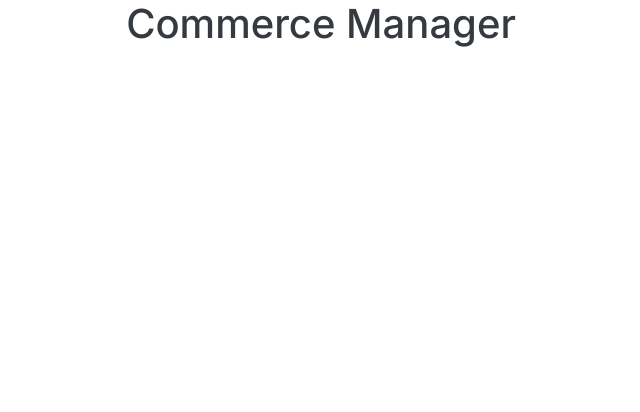
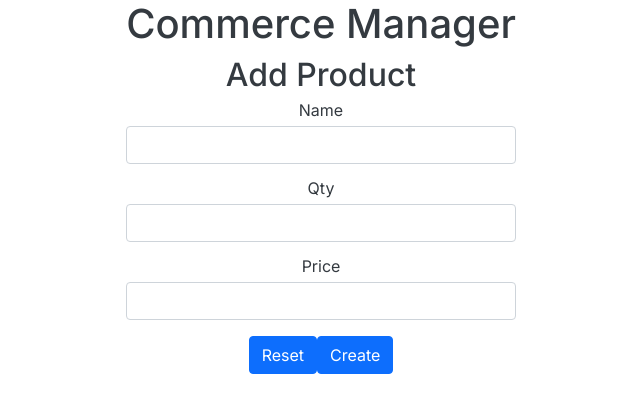
Before and after one commit to waeeelhajji/ecommerce-manager, a React (Create React App) app in the folder ecommerce-manager/: page /product/new in a window 1280 px wide. Shown: the top 412 px of the page, without its empty margins (319-959 px from the left). Built offline with nearby package versions, Linux system fonts and the light colour scheme.

Commit message:
done with details and delete

```diff
--- a/ecommerce-manager/package.json
+++ b/ecommerce-manager/package.json
@@ -15,8 +15,8 @@
     "nodemon": "^2.0.14",
     "react": "^17.0.2",
     "react-dom": "^17.0.2",
-    "react-router": "^5.0.0",
-    "react-router-dom": "^5.0.0",
+    "react-router": "^5.1.0",
+    "react-router-dom": "^5.3.0",
     "react-scripts": "4.0.3",
     "web-vitals": "^1.0.1"
   },
--- a/ecommerce-manager/public/index.html
+++ b/ecommerce-manager/public/index.html
@@ -2,7 +2,7 @@
 <html lang="en">
   <head>
     <meta charset="utf-8" />
-    <link rel="icon" href="%PUBLIC_URL%/favicon.ico" />
+
     <link href="https://maxcdn.bootstrapcdn.com/font-awesome/4.7.0/css/font-awesome.min.css" rel="stylesheet" />
 
     <meta name="viewport" content="width=device-width, initial-scale=1" />
@@ -11,22 +11,8 @@
       name="description"
       content="Web site created using create-react-app"
     />
-    <link rel="apple-touch-icon" href="%PUBLIC_URL%/logo192.png" />
-    <!--
-      manifest.json provides metadata used when your web app is installed on a
-      user's mobile device or desktop. See https://developers.google.com/web/fundamentals/web-app-manifest/
-    -->
-    <link rel="manifest" href="%PUBLIC_URL%/manifest.json" />
-    <!--
-      Notice the use of %PUBLIC_URL% in the tags above.
-      It will be replaced with the URL of the `public` folder during the build.
-      Only files inside the `public` folder can be referenced from the HTML.
 
-      Unlike "/favicon.ico" or "favicon.ico", "%PUBLIC_URL%/favicon.ico" will
-      work correctly both with client-side routing and a non-root public URL.
-      Learn how to configure a non-root public URL by running `npm run build`.
-    -->
-    <title>React App</title>
+    <title>Technical Test</title>
   </head>
   <body>
     <noscript>You need to enable JavaScript to run this app.</noscript>
--- a/ecommerce-manager/src/App.js
+++ b/ecommerce-manager/src/App.js
@@ -1,7 +1,7 @@
 import { Redirect, Route, Switch } from 'react-router';
 import ListOfProd from "./components/ListOfProd"
 import Product from './components/ProductsUPDE';
-import NewProd from "./components/AddProd"
+import AddProd from "./components/AddProd"
 import './App.css';
 function App() {
   return (
@@ -13,7 +13,7 @@ function App() {
          </Route>
          <Route exact path ="/products" component={ListOfProd} />
          <Route exact path ="/products/:id" component={Product}/>
-         <Route exact path ="/products/new" component={NewProd}/>
+         <Route exact path ="/product/new" component={AddProd}/>
 
        </Switch>
     </div>
--- a/ecommerce-manager/src/components/AddProd.jsx
+++ b/ecommerce-manager/src/components/AddProd.jsx
@@ -1,9 +1,49 @@
-import React from 'react'
+import React , { useState } from 'react'
+import Axios from 'axios'
+
 
 const AddProd = () => {
+    const [Name,setName]=useState("")
+    const [Qtys,setQty]=useState("")
+    const [Prices,setPrice]=useState("")
+
+
+
+    const addProduct = ()=>{
+        if(Name.length<3 || Qtys<=0 || Prices<=0){
+            alert("**Products must contain a Name at least three characters** **QTy Must contain a Qty more then 0** **Must have Price** ")
+        }else{
+            Axios.post('http://localhost:3001/postprod',
+            {name:Name,Qty:Qtys,Price:Prices
+          }).then(()=>{
+            alert("done")
+          })
+
+        }
+  }
+
+
+
     return (
         <div>
+            <h2>Add Product</h2>
+ <form>
+  <div class="mb-3">
+    <label for="exampleInputEmail1" class="form-label">Name</label>
+    <input type="text" class="form-control" id="exampleInputEmail1" aria-describedby="emailHelp" onChange={(event)=>{setName(event.target.value)}}/>
+  </div>
+  <div class="mb-3">
+    <label for="exampleInputPassword1" class="form-label">Qty</label>
+    <input type="number" class="form-control" id="exampleInputPassword1" onChange={(event)=>{setQty(event.target.value)}}/>
+  </div>
+  <div class="mb-3">
+    <label for="exampleInputPassword1" class="form-label">Price</label>
+    <input type="number" class="form-control" id="exampleInputPassword1" onChange={(event)=>{setPrice(event.target.value)}}/>
+  </div>
+  <button type="submit" class="btn btn-primary">Reset</button>
+  <button type="submit" class="btn btn-primary"  onClick={addProduct}>Create</button>
 
+</form>
         </div>
     )
 }
--- a/ecommerce-manager/src/components/ListOfProd.jsx
+++ b/ecommerce-manager/src/components/ListOfProd.jsx
@@ -1,4 +1,5 @@
 import React, { useState, useEffect } from 'react';
+import { Link ,NavLink } from 'react-router-dom';
 import Axios from 'axios';
 
 const ListOfProd = () => {
@@ -28,7 +29,7 @@ const ListOfProd = () => {
               <td>{Qty}</td>
               <td>{Price}</td>
               <button type="button" className="btn btn-primary">Edit</button>
-              <button type="button" className="btn btn-danger">Delete</button>
+              <NavLink to={`/products/${id}`} className="btn btn-primary">See More</NavLink>
               </tr>
            )
         })
@@ -37,7 +38,9 @@ const ListOfProd = () => {
 
     return (
         <div>
+            <Link to="/product/new">
            <button type="button" class="btn btn-info">Add New Product</button>
+            </Link>
              <table>
       <thead>
         <tr>
--- a/ecommerce-manager/src/components/ProductsUPDE.jsx
+++ b/ecommerce-manager/src/components/ProductsUPDE.jsx
@@ -1,9 +1,53 @@
-import React from 'react'
+import React, { useState, useEffect } from 'react';
+import { useParams } from "react-router";
+import { Link } from 'react-router-dom';
+import Axios from 'axios';
+
+
+
+
+
+
 
 const ProductsUPDE = () => {
+
+    const [product,setProducts]= useState([])
+
+
+    useEffect(() => {
+        getProd()
+    }, [])
+
+    const getProd = () => {
+        Axios.get('http://localhost:3001/getprod').then((res) => {
+            setProducts(res.data)
+        })
+    }
+    const deleteProduct = (id) => {
+        Axios.delete(`http://localhost:3001/delprod/${id}`)
+      }
+    const prodid = useParams()
+    console.log({product});
+    const prodDetails = product.find(prod=>prod.id==prodid.id)
+
+
     return (
         <div>
-
+            {prodDetails&&
+             <div className="container my-5 py-3">
+                <div className="row">
+                    <div className="col-md-6 d-flex flex-column justify-content-center">
+                        <h1 className="display-5 fw-bold">{prodDetails.name}</h1>
+                        <hr />
+                        <h2 className="my-4">$ {prodDetails.Price}</h2>
+                        <p className="lead">{prodDetails.Qty}</p>
+                        <button onClick={()=>{deleteProduct(prodDetails.id)}} type="button" class="btn btn-danger">Delete</button>
+                        <Link to="/products">
+                        <button type="button" class="btn btn-light">Back</button>
+                        </Link>
+                    </div>
+                </div>
+            </div> }
         </div>
     )
 }
```
Also changed, not shown: 2 other files (tests, documents, lock files or other folders).
